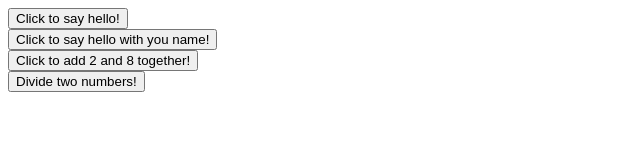
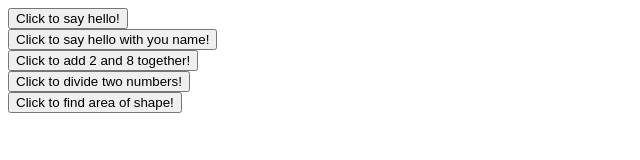
Before and after one commit to JonatanDrysen/lexicon-JS-functions, a plain HTML site: page src/index.html in a window 1280 px wide. Shown: the whole page, without its empty margins (0-640 px from the left). Drawn offline with Linux system fonts and the light colour scheme.

Commit message:
add task 5

```diff
--- a/src/index.html
+++ b/src/index.html
@@ -16,7 +16,10 @@
         <button onclick="addTwoNumbers(2, 6)">Click to add 2 and 8 together!</button>
     </div>
     <div>
-        <button onclick="divideTwoNumbersPrompt()">Divide two numbers!</button>
+        <button onclick="divideTwoNumbersPrompt()">Click to divide two numbers!</button>
+    </div>
+    <div>
+        <button onclick="findAreaPrompt()">Click to find area of shape!</button>
     </div>
 
     <script src="index.js"></script>
--- a/src/index.js
+++ b/src/index.js
@@ -33,3 +33,17 @@ function divideTwoNumbers(x, y) {
     }
     console.log(`${x} divided by ${y} is ${x / y}`)
 }
+
+function findAreaPrompt() {
+    const x = prompt("Enter the length of the horizontal side in meters.", "0")
+    const y = prompt("Enter the length of the vertical side in meters.", "0")
+    if(isNaN(x) || isNaN(y)) {
+        console.log("The lengths must be numbers!")
+        return;
+    }
+    findArea(x, y)
+}
+
+function findArea(x, y) {
+    console.log(`The area of the provided box is ${x * y} square meters.`)
+}
```
